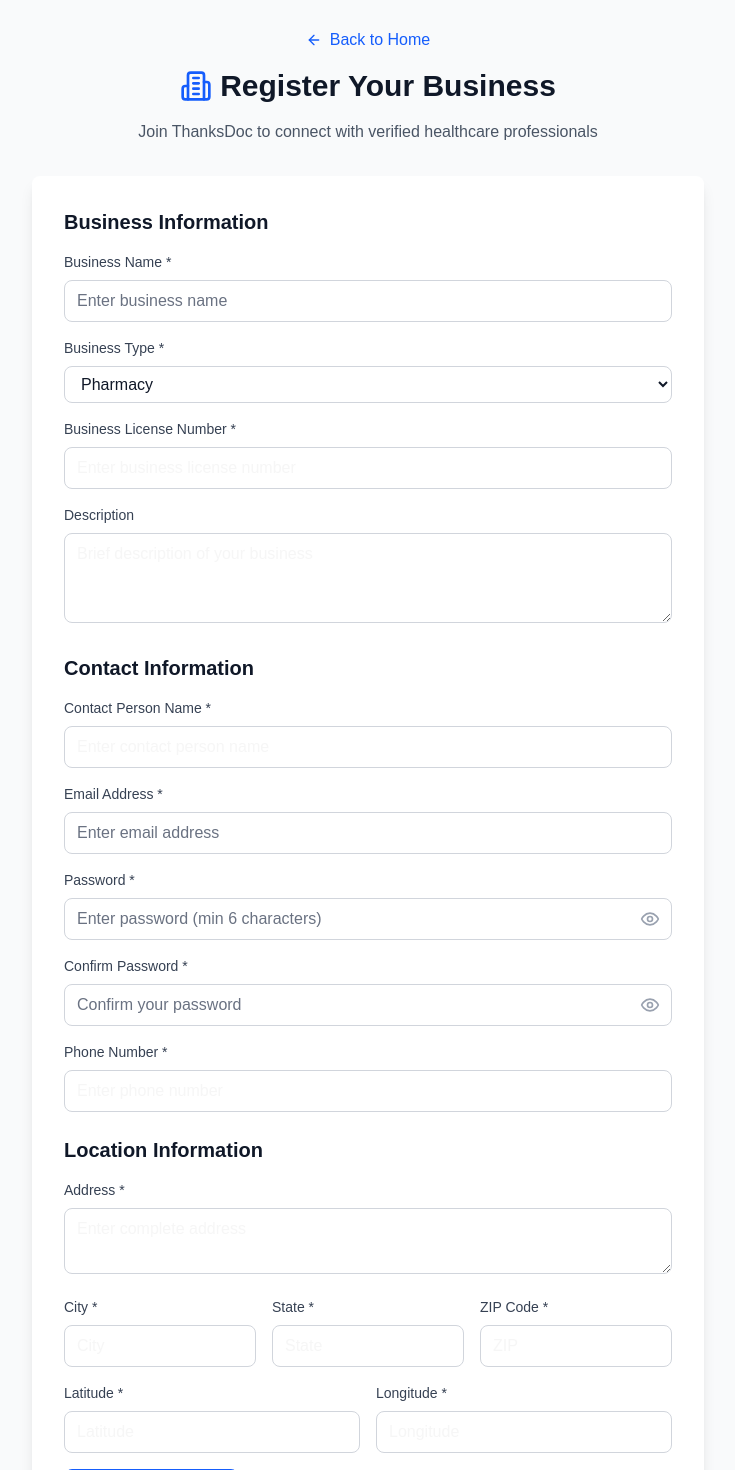
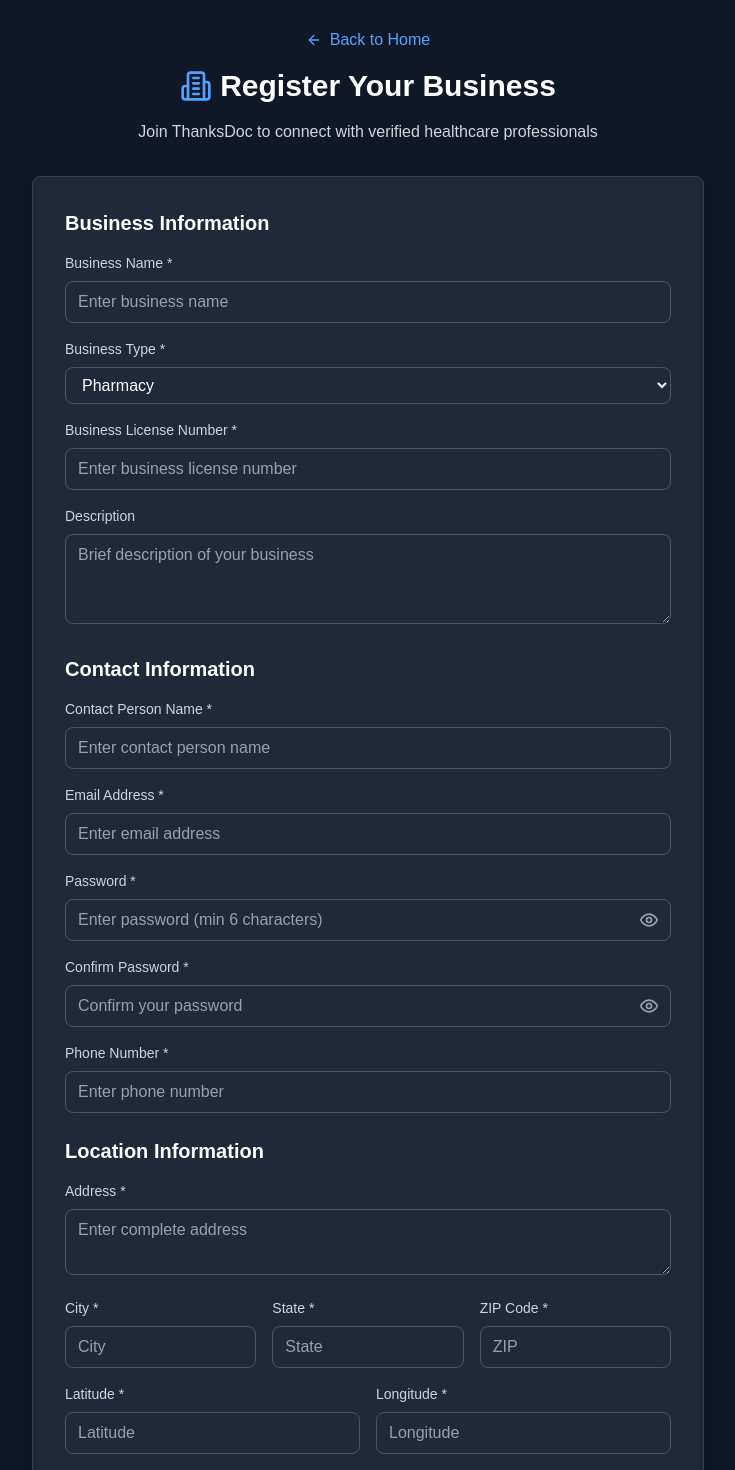
Before and after one commit to ThanksDoc-V1-1/thanksDoc_FE, a Next.js app: page /business/register in a window 1280 px wide. Shown: the part 20-1490 px from the top of the page, without its empty margins (272-1007 px from the left). Built offline with nearby package versions, Linux system fonts and the light colour scheme; no server answers.

Commit message:
starting dark all over-2

```diff
--- a/src/app/business/register/page.js
+++ b/src/app/business/register/page.js
@@ -9,8 +9,8 @@ import { getCurrentLocation, validateEmail, validatePhone } from '../../../lib/u
 import { useAuth } from '../../../contexts/AuthContext';
 
 // Add this CSS class definition at the top of the component
-const inputClasses = "w-full px-3 py-2 border border-gray-300 dark:border-gray-600 rounded-lg bg-white dark:bg-gray-700 text-gray-900 dark:text-white placeholder-gray-500 dark:placeholder-gray-400 focus:ring-2 focus:ring-blue-500 focus:border-transparent";
-const labelClasses = "block text-sm font-medium text-gray-700 dark:text-gray-300 mb-2";
+const inputClasses = "w-full px-3 py-2 border border-gray-600 rounded-lg bg-gray-800 text-white placeholder-gray-400 focus:ring-2 focus:ring-blue-500 focus:border-transparent";
+const labelClasses = "block text-sm font-medium text-gray-300 mb-2";
 
 export default function BusinessRegister() {
   const router = useRouter();
@@ -106,28 +106,28 @@ export default function BusinessRegister() {
   };
 
   return (
-    <div className="min-h-screen bg-gray-50 dark:bg-gray-900 py-12">
+    <div className="min-h-screen bg-gray-900 py-12">
       <div className="container mx-auto px-4">
         <div className="max-w-2xl mx-auto">
           {/* Header */}
           <div className="text-center mb-8">
-            <Link href="/" className="inline-flex items-center text-blue-600 dark:text-blue-400 hover:text-blue-700 dark:hover:text-blue-300 mb-4">
+            <Link href="/" className="inline-flex items-center text-blue-400 hover:text-blue-300 mb-4">
               <ArrowLeft className="h-4 w-4 mr-2" />
               Back to Home
             </Link>
             <div className="flex items-center justify-center space-x-2 mb-4">
-              <Building2 className="h-8 w-8 text-blue-600 dark:text-blue-400" />
-              <h1 className="text-3xl font-bold text-gray-900 dark:text-white">Register Your Business</h1>
+              <Building2 className="h-8 w-8 text-blue-400" />
+              <h1 className="text-3xl font-bold text-white">Register Your Business</h1>
             </div>
-            <p className="text-gray-600 dark:text-gray-300">Join ThanksDoc to connect with verified healthcare professionals</p>
+            <p className="text-gray-300">Join ThanksDoc to connect with verified healthcare professionals</p>
           </div>
 
           {/* Form */}
-          <div className="bg-white dark:bg-gray-800 rounded-lg shadow-lg p-8">
+          <div className="bg-gray-800 border border-gray-700 rounded-lg shadow-lg p-8">
             <form onSubmit={handleSubmit} className="space-y-6">
               {/* Business Information */}
               <div className="space-y-4">
-                <h2 className="text-xl font-semibold text-gray-900 dark:text-white">Business Information</h2>
+                <h2 className="text-xl font-semibold text-white">Business Information</h2>
 
                 <div>
                   <label className={labelClasses}>
@@ -153,7 +153,7 @@ export default function BusinessRegister() {
                     value={formData.businessType}
                     onChange={handleInputChange}
                     required
-                    className="w-full px-3 py-2 border border-gray-300 dark:border-gray-600 rounded-lg bg-white dark:bg-gray-700 text-gray-900 dark:text-white focus:ring-2 focus:ring-blue-500 focus:border-transparent"
+                    className="w-full px-3 py-2 border border-gray-600 rounded-lg bg-gray-800 text-white focus:ring-2 focus:ring-blue-500 focus:border-transparent"
                   >
                     <option value="pharmacy">Pharmacy</option>
                     <option value="clinic">Clinic</option>
@@ -172,13 +172,13 @@ export default function BusinessRegister() {
                     value={formData.businessLicense}
                     onChange={handleInputChange}
                     required
-                    className="w-full px-3 py-2 border border-gray-300 rounded-lg focus:ring-2 focus:ring-blue-500 focus:border-transparent"
+                    className="w-full px-3 py-2 border border-gray-600 rounded-lg bg-gray-800 text-white placeholder-gray-400 focus:ring-2 focus:ring-blue-500 focus:border-transparent"
                     placeholder="Enter business license number"
                   />
                 </div>
 
                 <div>
-                  <label className="block text-sm font-medium text-gray-700 dark:text-gray-300 mb-2">
+                  <label className="block text-sm font-medium text-gray-300 mb-2">
                     Description
                   </label>
                   <textarea
@@ -186,7 +186,7 @@ export default function BusinessRegister() {
                     value={formData.description}
                     onChange={handleInputChange}
                     rows={3}
-                    className="w-full px-3 py-2 border border-gray-300 rounded-lg focus:ring-2 focus:ring-blue-500 focus:border-transparent"
+                    className="w-full px-3 py-2 border border-gray-600 rounded-lg bg-gray-800 text-white placeholder-gray-400 focus:ring-2 focus:ring-blue-500 focus:border-transparent"
                     placeholder="Brief description of your business"
                   />
                 </div>
@@ -194,7 +194,7 @@ export default function BusinessRegister() {
 
               {/* Contact Information */}
               <div className="space-y-4">
-                <h2 className="text-xl font-semibold text-gray-900 dark:text-white">Contact Information</h2>
+                <h2 className="text-xl font-semibold text-white">Contact Information</h2>
 
                 <div>
                   <label className={labelClasses}>
@@ -206,7 +206,7 @@ export default function BusinessRegister() {
                     value={formData.contactPersonName}
                     onChange={handleInputChange}
                     required
-                    className="w-full px-3 py-2 border border-gray-300 rounded-lg focus:ring-2 focus:ring-blue-500 focus:border-transparent"
+                    className="w-full px-3 py-2 border border-gray-600 rounded-lg bg-gray-800 text-white placeholder-gray-400 focus:ring-2 focus:ring-blue-500 focus:border-transparent"
                     placeholder="Enter contact person name"
                   />
                 </div>
@@ -221,7 +221,7 @@ export default function BusinessRegister() {
                     value={formData.email}
                     onChange={handleInputChange}
                     required
-                    className="w-full px-3 py-2 border border-gray-300 dark:border-gray-600 rounded-lg bg-white dark:bg-gray-700 text-gray-900 dark:text-white placeholder-gray-500 dark:placeholder-gray-400 focus:ring-2 focus:ring-blue-500 focus:border-transparent"
+                    className="w-full px-3 py-2 border border-gray-600 rounded-lg bg-gray-800 text-white placeholder-gray-400 focus:ring-2 focus:ring-blue-500 focus:border-transparent"
                     placeholder="Enter email address"
                   />
                 </div>
@@ -237,14 +237,14 @@ export default function BusinessRegister() {
                       value={formData.password}
                       onChange={handleInputChange}
                       required
-                      className="w-full px-3 py-2 pr-10 border border-gray-300 dark:border-gray-600 rounded-lg bg-white dark:bg-gray-700 text-gray-900 dark:text-white placeholder-gray-500 dark:placeholder-gray-400 focus:ring-2 focus:ring-blue-500 focus:border-transparent"
+                      className="w-full px-3 py-2 pr-10 border border-gray-600 rounded-lg bg-gray-800 text-white placeholder-gray-400 focus:ring-2 focus:ring-blue-500 focus:border-transparent"
                       placeholder="Enter password (min 6 characters)"
                       minLength={6}
                     />
                     <button
                       type="button"
                       onClick={() => setShowPassword(!showPassword)}
-                      className="absolute inset-y-0 right-0 flex items-center pr-3 text-gray-400 hover:text-gray-600 dark:text-gray-500 dark:hover:text-gray-400"
+                      className="absolute inset-y-0 right-0 flex items-center pr-3 text-gray-400 hover:text-gray-300"
                     >
                       {showPassword ? (
                         <EyeOff className="h-5 w-5" />
@@ -266,14 +266,14 @@ export default function BusinessRegister() {
                       value={formData.confirmPassword}
                       onChange={handleInputChange}
                       required
-                      className="w-full px-3 py-2 pr-10 border border-gray-300 dark:border-gray-600 rounded-lg bg-white dark:bg-gray-700 text-gray-900 dark:text-white placeholder-gray-500 dark:placeholder-gray-400 focus:ring-2 focus:ring-blue-500 focus:border-transparent"
+                      className="w-full px-3 py-2 pr-10 border border-gray-600 rounded-lg bg-gray-800 text-white placeholder-gray-400 focus:ring-2 focus:ring-blue-500 focus:border-transparent"
                       placeholder="Confirm your password"
                       minLength={6}
                     />
                     <button
                       type="button"
                       onClick={() => setShowConfirmPassword(!showConfirmPassword)}
-                      className="absolute inset-y-0 right-0 flex items-center pr-3 text-gray-400 hover:text-gray-600 dark:text-gray-500 dark:hover:text-gray-400"
+                      className="absolute inset-y-0 right-0 flex items-center pr-3 text-gray-400 hover:text-gray-300"
                     >
                       {showConfirmPassword ? (
                         <EyeOff className="h-5 w-5" />
@@ -294,7 +294,7 @@ export default function BusinessRegister() {
                     value={formData.phone}
                     onChange={handleInputChange}
                     required
-                    className="w-full px-3 py-2 border border-gray-300 rounded-lg focus:ring-2 focus:ring-blue-500 focus:border-transparent"
+                    className="w-full px-3 py-2 border border-gray-600 rounded-lg bg-gray-800 text-white placeholder-gray-400 focus:ring-2 focus:ring-blue-500 focus:border-transparent"
                     placeholder="Enter phone number"
                   />
                 </div>
@@ -302,7 +302,7 @@ export default function BusinessRegister() {
 
               {/* Location Information */}
               <div className="space-y-4">
-                <h2 className="text-xl font-semibold text-gray-900 dark:text-white">Location Information</h2>
+                <h2 className="text-xl font-semibold text-white">Location Information</h2>
 
                 <div>
                   <label className={labelClasses}>
@@ -314,7 +314,7 @@ export default function BusinessRegister() {
                     onChange={handleInputChange}
                     required
                     rows={2}
-                    className="w-full px-3 py-2 border border-gray-300 rounded-lg focus:ring-2 focus:ring-blue-500 focus:border-transparent"
+                    className="w-full px-3 py-2 border border-gray-600 rounded-lg bg-gray-800 text-white placeholder-gray-400 focus:ring-2 focus:ring-blue-500 focus:border-transparent"
                     placeholder="Enter complete address"
                   />
                 </div>
@@ -330,7 +330,7 @@ export default function BusinessRegister() {
                       value={formData.city}
                       onChange={handleInputChange}
                       required
-                      className="w-full px-3 py-2 border border-gray-300 rounded-lg focus:ring-2 focus:ring-blue-500 focus:border-transparent"
+                      className="w-full px-3 py-2 border border-gray-600 rounded-lg bg-gray-800 text-white placeholder-gray-400 focus:ring-2 focus:ring-blue-500 focus:border-transparent"
                       placeholder="City"
                     />
                   </div>
@@ -344,7 +344,7 @@ export default function BusinessRegister() {
                       value={formData.state}
                       onChange={handleInputChange}
                       required
-                      className="w-full px-3 py-2 border border-gray-300 rounded-lg focus:ring-2 focus:ring-blue-500 focus:border-transparent"
+                      className="w-full px-3 py-2 border border-gray-600 rounded-lg bg-gray-800 text-white placeholder-gray-400 focus:ring-2 focus:ring-blue-500 focus:border-transparent"
                       placeholder="State"
                     />
                   </div>
@@ -358,7 +358,7 @@ export default function BusinessRegister() {
                       value={formData.zipCode}
                       onChange={handleInputChange}
                       required
-                      className="w-full px-3 py-2 border border-gray-300 rounded-lg focus:ring-2 focus:ring-blue-500 focus:border-transparent"
+                      className="w-full px-3 py-2 border border-gray-600 rounded-lg bg-gray-800 text-white placeholder-gray-400 focus:ring-2 focus:ring-blue-500 focus:border-transparent"
                       placeholder="ZIP"
                     />
                   </div>
@@ -376,7 +376,7 @@ export default function BusinessRegister() {
                       value={formData.latitude}
                       onChange={handleInputChange}
                       required
-                      className="w-full px-3 py-2 border border-gray-300 rounded-lg focus:ring-2 focus:ring-blue-500 focus:border-transparent"
+                      className="w-full px-3 py-2 border border-gray-600 rounded-lg bg-gray-800 text-white placeholder-gray-400 focus:ring-2 focus:ring-blue-500 focus:border-transparent"
                       placeholder="Latitude"
                     />
                   </div>
@@ -391,7 +391,7 @@ export default function BusinessRegister() {
                       value={formData.longitude}
                       onChange={handleInputChange}
                       required
-                      className="w-full px-3 py-2 border border-gray-300 rounded-lg focus:ring-2 focus:ring-blue-500 focus:border-transparent"
+                      className="w-full px-3 py-2 border border-gray-600 rounded-lg bg-gray-800 text-white placeholder-gray-400 focus:ring-2 focus:ring-blue-500 focus:border-transparent"
                       placeholder="Longitude"
                     />
                   </div>
--- a/src/app/doctor/register/page.js
+++ b/src/app/doctor/register/page.js
@@ -8,8 +8,8 @@ import { authAPI } from '../../../lib/api';
 import { getCurrentLocation, validateEmail, validatePhone } from '../../../lib/utils';
 import { useAuth } from '../../../contexts/AuthContext';
 
-const inputClasses = "w-full px-3 py-2 border border-gray-300 dark:border-gray-600 rounded-lg bg-white dark:bg-gray-700 text-gray-900 dark:text-white placeholder-gray-500 dark:placeholder-gray-400 focus:ring-2 focus:ring-blue-500 focus:border-transparent";
-const labelClasses = "block text-sm font-medium text-gray-700 dark:text-gray-300 mb-2";
+const inputClasses = "w-full px-3 py-2 border border-gray-600 rounded-lg bg-gray-800 text-white placeholder-gray-400 focus:ring-2 focus:ring-blue-500 focus:border-transparent";
+const labelClasses = "block text-sm font-medium text-gray-300 mb-2";
 
 export default function DoctorRegister() {
   const router = useRouter();
@@ -112,28 +112,28 @@ export default function DoctorRegister() {
   };
 
   return (
-    <div className="min-h-screen bg-gray-50 dark:bg-gray-900 py-12">
+    <div className="min-h-screen bg-gray-900 py-12">
       <div className="container mx-auto px-4">
         <div className="max-w-2xl mx-auto">
           {/* Header */}
           <div className="text-center mb-8">
-            <Link href="/" className="inline-flex items-center text-blue-600 dark:text-blue-400 hover:text-blue-700 dark:hover:text-blue-300 mb-4">
+            <Link href="/" className="inline-flex items-center text-blue-400 hover:text-blue-300 mb-4">
               <ArrowLeft className="h-4 w-4 mr-2" />
               Back to Home
             </Link>
             <div className="flex items-center justify-center space-x-2 mb-4">
-              <Stethoscope className="h-8 w-8 text-blue-600 dark:text-blue-400" />
-              <h1 className="text-3xl font-bold text-gray-900 dark:text-white">Join as Doctor</h1>
+              <Stethoscope className="h-8 w-8 text-blue-400" />
+              <h1 className="text-3xl font-bold text-white">Join as Doctor</h1>
             </div>
-            <p className="text-gray-600 dark:text-gray-300">Create your profile to start receiving service requests</p>
+            <p className="text-gray-300">Create your profile to start receiving service requests</p>
           </div>
 
           {/* Form */}
-          <div className="bg-white dark:bg-gray-800 rounded-lg shadow-lg p-8">
+          <div className="bg-gray-800 border border-gray-700 rounded-lg shadow-lg p-8">
             <form onSubmit={handleSubmit} className="space-y-6">
               {/* Personal Information */}
               <div className="space-y-4">
-                <h2 className="text-xl font-semibold text-gray-900 dark:text-white">Personal Information</h2>
+                <h2 className="text-xl font-semibold text-white">Personal Information</h2>
 
                 <div className="grid md:grid-cols-2 gap-4">
                   <div>
@@ -192,14 +192,14 @@ export default function DoctorRegister() {
                       value={formData.password}
                       onChange={handleInputChange}
                       required
-                      className="w-full px-3 py-2 pr-10 border border-gray-300 dark:border-gray-600 rounded-lg bg-white dark:bg-gray-700 text-gray-900 dark:text-white placeholder-gray-500 dark:placeholder-gray-400 focus:ring-2 focus:ring-blue-500 focus:border-transparent"
+                      className="w-full px-3 py-2 pr-10 border border-gray-600 rounded-lg bg-gray-800 text-white placeholder-gray-400 focus:ring-2 focus:ring-blue-500 focus:border-transparent"
                       placeholder="Enter password (min 6 characters)"
                       minLength={6}
                     />
                     <button
                       type="button"
                       onClick={() => setShowPassword(!showPassword)}
-                      className="absolute inset-y-0 right-0 flex items-center pr-3 text-gray-400 hover:text-gray-600 dark:text-gray-500 dark:hover:text-gray-400"
+                      className="absolute inset-y-0 right-0 flex items-center pr-3 text-gray-400 hover:text-gray-300"
                     >
                       {showPassword ? (
                         <EyeOff className="h-5 w-5" />
@@ -221,14 +221,14 @@ export default function DoctorRegister() {
                       value={formData.confirmPassword}
                       onChange={handleInputChange}
                       required
-                      className="w-full px-3 py-2 pr-10 border border-gray-300 dark:border-gray-600 rounded-lg bg-white dark:bg-gray-700 text-gray-900 dark:text-white placeholder-gray-500 dark:placeholder-gray-400 focus:ring-2 focus:ring-blue-500 focus:border-transparent"
+                      className="w-full px-3 py-2 pr-10 border border-gray-600 rounded-lg bg-gray-800 text-white placeholder-gray-400 focus:ring-2 focus:ring-blue-500 focus:border-transparent"
                       placeholder="Confirm your password"
                       minLength={6}
                     />
                     <button
                       type="button"
                       onClick={() => setShowConfirmPassword(!showConfirmPassword)}
-                      className="absolute inset-y-0 right-0 flex items-center pr-3 text-gray-400 hover:text-gray-600 dark:text-gray-500 dark:hover:text-gray-400"
+                      className="absolute inset-y-0 right-0 flex items-center pr-3 text-gray-400 hover:text-gray-300"
                     >
                       {showConfirmPassword ? (
                         <EyeOff className="h-5 w-5" />
@@ -271,7 +271,7 @@ export default function DoctorRegister() {
 
               {/* Professional Information */}
               <div className="space-y-4">
-                <h2 className="text-xl font-semibold text-gray-900 dark:text-white">Professional Information</h2>
+                <h2 className="text-xl font-semibold text-white">Professional Information</h2>
 
                 <div>
                   <label className={labelClasses}>
@@ -347,7 +347,7 @@ export default function DoctorRegister() {
                 </div>
 
                 <div>
-                  <label className="block text-sm font-medium text-gray-700 dark:text-gray-300 mb-2">
+                  <label className="block text-sm font-medium text-gray-300 mb-2">
                     Bio
                   </label>
                   <textarea
@@ -355,7 +355,7 @@ export default function DoctorRegister() {
                     value={formData.bio}
                     onChange={handleInputChange}
                     rows={3}
-                    className="w-full px-3 py-2 border border-gray-300 rounded-lg focus:ring-2 focus:ring-blue-500 focus:border-transparent"
+                    className="w-full px-3 py-2 border border-gray-600 rounded-lg bg-gray-800 text-white placeholder-gray-400 focus:ring-2 focus:ring-blue-500 focus:border-transparent"
                     placeholder="Brief bio about yourself and experience"
                   />
                 </div>
@@ -363,7 +363,7 @@ export default function DoctorRegister() {
 
               {/* Location Information */}
               <div className="space-y-4">
-                <h2 className="text-xl font-semibold text-gray-900 dark:text-white">Location Information</h2>
+                <h2 className="text-xl font-semibold text-white">Location Information</h2>
 
                 <div>
                   <label className={labelClasses}>
@@ -375,7 +375,7 @@ export default function DoctorRegister() {
                     onChange={handleInputChange}
                     required
                     rows={2}
-                    className="w-full px-3 py-2 border border-gray-300 rounded-lg focus:ring-2 focus:ring-blue-500 focus:border-transparent"
+                    className="w-full px-3 py-2 border border-gray-600 rounded-lg bg-gray-800 text-white placeholder-gray-400 focus:ring-2 focus:ring-blue-500 focus:border-transparent"
                     placeholder="Enter complete address"
                   />
                 </div>
@@ -462,7 +462,7 @@ export default function DoctorRegister() {
                   type="button"
                   onClick={handleGetLocation}
                   disabled={locationLoading}
-                  className="inline-flex items-center px-4 py-2 border border-blue-600 text-blue-600 rounded-lg hover:bg-blue-50 disabled:opacity-50"
+                  className="inline-flex items-center px-4 py-2 border border-blue-500 text-blue-400 bg-gray-800 rounded-lg hover:bg-gray-700 disabled:opacity-50"
                 >
                   <MapPin className="h-4 w-4 mr-2" />
                   {locationLoading ? 'Getting Location...' : 'Get My Location'}
@@ -474,15 +474,15 @@ export default function DoctorRegister() {
                 <button
                   type="submit"
                   disabled={loading}
-                  className="w-full bg-blue-600 text-white py-3 px-4 rounded-lg text-lg font-semibold hover:bg-blue-700 disabled:opacity-50 disabled:cursor-not-allowed transition-colors"
+                  className="w-full bg-blue-800 text-white py-3 px-4 rounded-lg text-lg font-semibold hover:bg-blue-700 disabled:opacity-50 disabled:cursor-not-allowed transition-colors shadow-lg shadow-blue-900/50"
                 >
                   {loading ? 'Registering...' : 'Register as Doctor'}
                 </button>
               </div>
 
-              <div className="text-center text-sm text-gray-600 dark:text-gray-400">
+              <div className="text-center text-sm text-gray-400">
                 Already have an account?{' '}
-                <Link href="/doctor/login" className="text-blue-600 dark:text-blue-400 hover:text-blue-700 dark:hover:text-blue-300">
+                <Link href="/doctor/login" className="text-blue-400 hover:text-blue-300">
                   Login here
                 </Link>
               </div>
--- a/src/app/layout.js
+++ b/src/app/layout.js
@@ -22,7 +22,7 @@ export default function RootLayout({ children }) {
   return (
     <html lang="en" className="dark">
       <body
-        className={`${geistSans.variable} ${geistMono.variable} antialiased bg-gray-900 text-white`}
+        className={`${geistSans.variable} ${geistMono.variable} antialiased bg-gray-900 text-white dark`}
       >
         <ThemeProvider>
           <AuthProvider>
```
Also changed, not shown: src/app/page.js (+4 -4 lines), src/components/LoginForm.js (+9 -7 lines), src/contexts/ThemeContext.js (+10 -17 lines), 1 other file (tests, documents, lock files or other folders).
